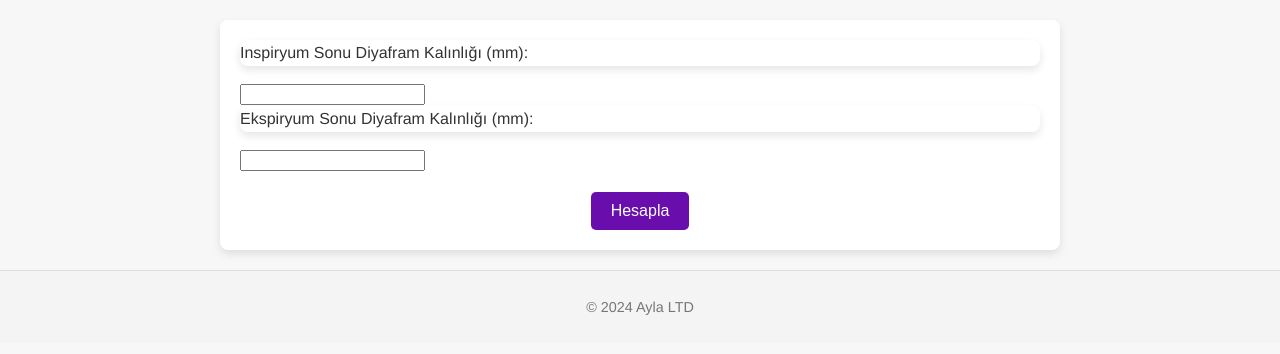
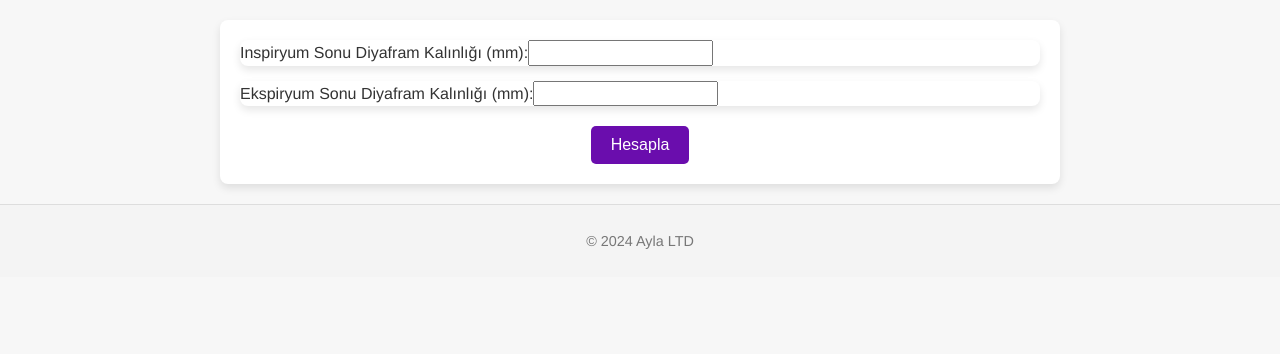
Before and after one commit to MuMSuZ/niv, a Flask app: page /nivsure in a window 1280 px wide. Shown: the part 184-538 px from the top of the page. Run offline with Flask 3, Linux system fonts and the light colour scheme.

Commit message:
Update nivsure.html

```diff
--- a/templates/nivsure.html
+++ b/templates/nivsure.html
@@ -16,14 +16,10 @@
         <form action="/calculate" method="post">
             <div class="form-group">
                 <label for="inspiryum">Inspiryum Sonu Diyafram Kalınlığı (mm):</label>
-             </div>
-             <div class="input">
                 <input type="number" class="form-control" id="inspiryum" name="inspiryum">
             </div>
             <div class="form-group">
                 <label for="ekspiryum">Ekspiryum Sonu Diyafram Kalınlığı (mm):</label>
-            </div>
-            <div class="input">
                 <input type="number" class="form-control" id="ekspiryum" name="ekspiryum">
             </div>
             <div class="button-container">
```
